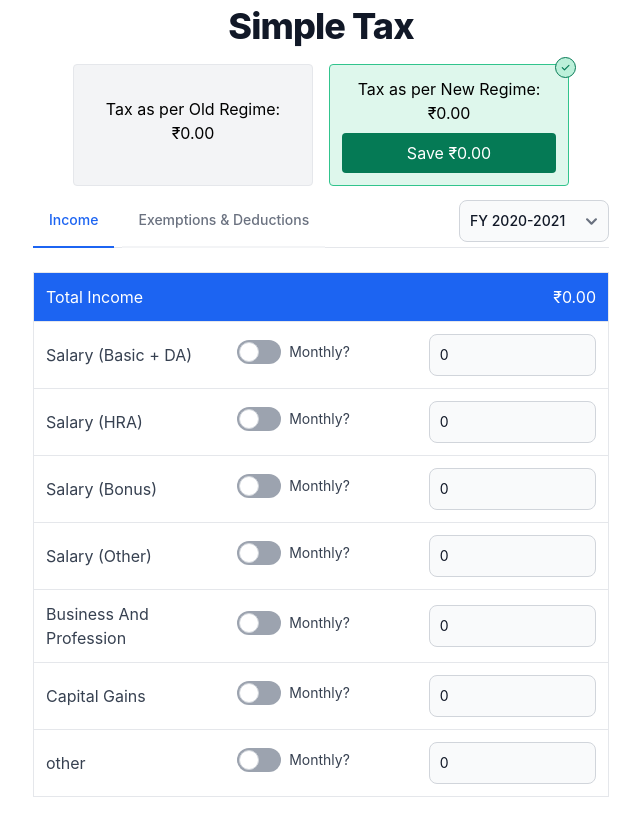
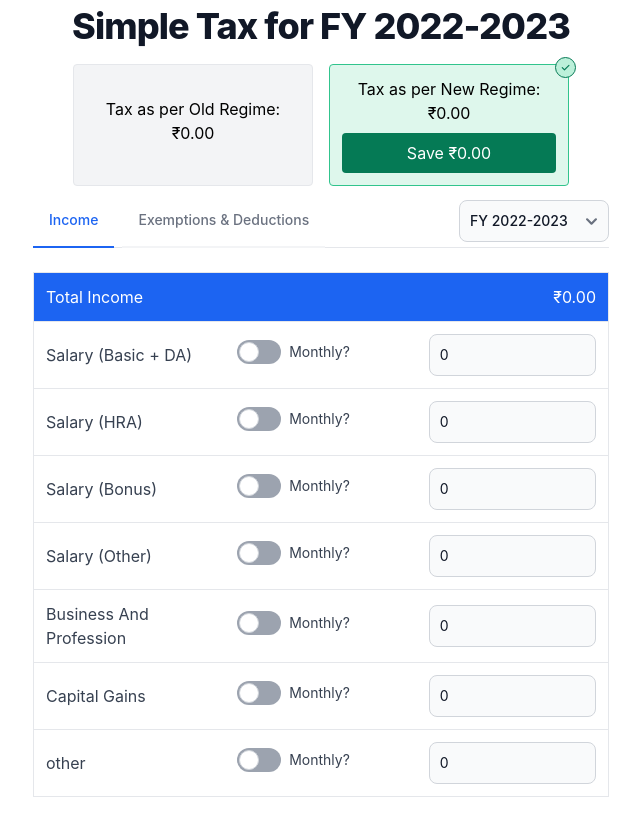
Before and after one commit to jayakrishnancn/easytax, a React (Create React App) app: page / in a window 1280 px wide. Shown: the whole page, without its empty margins (319-959 px from the left). Built offline with nearby package versions, Linux system fonts and the light colour scheme.

Commit message:
added FY year selection - income

```diff
--- a/src/App.tsx
+++ b/src/App.tsx
@@ -1,5 +1,5 @@
 import { useEffect, useState } from "react";
-import { useDispatch } from "react-redux";
+import { useDispatch, useSelector } from "react-redux";
 import "./App.css";
 import Select from "./components/Select";
 import Compare from "./screen/Compare";
@@ -7,25 +7,34 @@ import ExemptionsTab from "./screen/Exemptions";
 import IncomeTab from "./screen/IncomeTab";
 import { getExemptionData } from "./services/exemptions";
 import { getIncomeData } from "./services/income";
+import { RootState } from "./store";
 import { resetExemptions } from "./store/reducers/exemptionsReducer";
 import { resetIncome } from "./store/reducers/incomeReducer";
-import { getAllFY } from "./util/calender";
+import { loadYear } from "./store/reducers/taxYearReducer";
+import { FORMATTED_FY, getAllFY } from "./util/calender";
 
 function App() {
   const [tab, setTab] = useState<number>(0);
+  const year = useSelector((state: RootState) => state.year);
+
   const dispatch = useDispatch();
 
   useEffect(() => {
-    dispatch(resetIncome(getIncomeData()));
+    dispatch(resetIncome(getIncomeData(FORMATTED_FY)));
     dispatch(resetExemptions(getExemptionData()));
   }, [dispatch]);
 
-  const handleYearChange = (value: string) => {};
+  const handleYearChange = (value: string) => {
+    const newIncomeData = getIncomeData(value);
+    dispatch(loadYear(value));
+    dispatch(resetIncome(newIncomeData));
+  };
+
   const AVAILABLE_AY = getAllFY().map((year) => ({ value: year }));
   return (
     <div className="App">
       <h1 className="mt-2 mb-5 font-extrabold tracking-tight leading-none text-gray-900 text-4xl">
-        Simple Tax
+        Simple Tax for {year}
       </h1>
       <Compare />
       <div className="mt-2 max-w-xl mx-auto  border-b border-gray-200 dark:border-gray-700">
@@ -67,7 +76,11 @@ function App() {
             className="ml-auto flex justify-center items-center"
             role="presentation"
           >
-            <Select values={AVAILABLE_AY} onChange={handleYearChange} />
+            <Select
+              defaultValue={FORMATTED_FY}
+              values={AVAILABLE_AY}
+              onChange={handleYearChange}
+            />
           </li>
         </ul>
       </div>
--- a/src/screen/IncomeTab.tsx
+++ b/src/screen/IncomeTab.tsx
@@ -10,6 +10,7 @@ import { calculateTotalIncome } from "../util/incomeUtils";
 
 function IncomeTab() {
   const incomeFields = useSelector((state: RootState) => state.income);
+  const year = useSelector((state: RootState) => state.year);
   const dispatch = useDispatch();
   const getFieldValue = (field: IncomeFieldsEnum) => {
     let value = Number(incomeFields[field].value) || 0;
@@ -21,6 +22,7 @@ function IncomeTab() {
       changeIncomeField({
         field,
         value,
+        year,
       })
     );
   };
@@ -29,6 +31,7 @@ function IncomeTab() {
       changeIncomeField({
         field,
         isMonthly,
+        year,
       })
     );
   };
--- a/src/services/exemptions.ts
+++ b/src/services/exemptions.ts
@@ -1,3 +1,4 @@
+import { FORMATTED_FY } from "../util/calender";
 import { ExemptionFieldsEnum } from "./../enum/exemptionFields";
 
 export const initialDefaultState = {
@@ -28,10 +29,10 @@ enum STORE_KEYS {
   Exemptions = "Exemptions",
 }
 
-export const getExemptionData = () => {
+export const getExemptionData = (year = FORMATTED_FY) => {
   let data = initialDefaultState;
   try {
-    const tmp = localStorage.getItem(STORE_KEYS.Exemptions);
+    const tmp = localStorage.getItem(STORE_KEYS.Exemptions + year);
     if (tmp) {
       data = JSON.parse(tmp);
     }
@@ -40,6 +41,6 @@ export const getExemptionData = () => {
   return data;
 };
 
-export const saveExemptionData = (value: any): void => {
-  localStorage.setItem(STORE_KEYS.Exemptions, JSON.stringify(value));
+export const saveExemptionData = (value: any, year = FORMATTED_FY): void => {
+  localStorage.setItem(STORE_KEYS.Exemptions + year, JSON.stringify(value));
 };
--- a/src/services/income.ts
+++ b/src/services/income.ts
@@ -1,5 +1,6 @@
 import { IncomeFieldsEnum } from "../enum/incomeFields";
 import { IncomeFields } from "../type/income";
+import { FORMATTED_FY } from "../util/calender";
 
 export const initialDefaultState: IncomeFields = {
   [IncomeFieldsEnum.salary_basicDA]: { value: 0, isMonthly: false },
@@ -15,10 +16,10 @@ enum STORE_KEYS {
   Income = "Income",
 }
 
-export const getIncomeData = (): IncomeFields => {
+export const getIncomeData = (year: string = FORMATTED_FY): IncomeFields => {
   let data = initialDefaultState;
   try {
-    const tmp = localStorage.getItem(STORE_KEYS.Income);
+    const tmp = localStorage.getItem(STORE_KEYS.Income + year);
     if (tmp) {
       data = { ...data, ...JSON.parse(tmp) };
     }
@@ -27,6 +28,9 @@ export const getIncomeData = (): IncomeFields => {
   return data;
 };
 
-export const saveIncomeData = (value: IncomeFields): void => {
-  localStorage.setItem(STORE_KEYS.Income, JSON.stringify(value));
+export const saveIncomeData = (
+  value: IncomeFields,
+  year: string = FORMATTED_FY
+): void => {
+  localStorage.setItem(STORE_KEYS.Income + year, JSON.stringify(value));
 };
--- a/src/store/index.ts
+++ b/src/store/index.ts
@@ -1,11 +1,13 @@
 import { configureStore } from "@reduxjs/toolkit";
 import exemptionsReducer from "./reducers/exemptionsReducer";
 import incomeReducer from "./reducers/incomeReducer";
+import taxYearReducer from "./reducers/taxYearReducer";
 
 const store = configureStore({
   reducer: {
     income: incomeReducer,
     exemptions: exemptionsReducer,
+    year: taxYearReducer,
   },
 });
 
--- a/src/store/reducers/incomeReducer.ts
+++ b/src/store/reducers/incomeReducer.ts
@@ -1,5 +1,6 @@
 import { createSlice } from "@reduxjs/toolkit";
 import { initialDefaultState, saveIncomeData } from "../../services/income";
+import { FORMATTED_FY } from "../../util/calender";
 import { ChangeIncomeFieldAction, InitializeIncomeAction } from "./type";
 
 export const incomeSlice = createSlice({
@@ -14,12 +15,13 @@ export const incomeSlice = createSlice({
         field,
         value = state[field].value,
         isMonthly = state[field].isMonthly,
+        year = FORMATTED_FY,
       } = action.payload;
       const newState = {
         ...state,
         [field]: { ...state[field], value, isMonthly },
       };
-      saveIncomeData(newState);
+      saveIncomeData(newState, year);
       return newState;
     },
   },
--- /dev/null
+++ b/src/store/reducers/taxYearReducer.ts
@@ -0,0 +1,21 @@
+import { createSlice } from "@reduxjs/toolkit";
+import { FORMATTED_FY } from "../../util/calender";
+
+export type taxYearAction = {
+  payload: string;
+  type: string;
+};
+
+export const taxYearSlice = createSlice({
+  name: "year",
+  initialState: FORMATTED_FY,
+  reducers: {
+    loadYear: (state, action: taxYearAction) => {
+      return action.payload;
+    },
+  },
+});
+
+export const { loadYear } = taxYearSlice.actions;
+
+export default taxYearSlice.reducer;
--- a/src/store/reducers/type.ts
+++ b/src/store/reducers/type.ts
@@ -13,6 +13,7 @@ export type ChangeIncomeFieldAction = {
     field: IncomeFieldsEnum;
     value?: number | string | boolean;
     isMonthly?: boolean;
+    year?: string;
   };
   type: string;
 };
--- a/src/util/calender.ts
+++ b/src/util/calender.ts
@@ -2,7 +2,7 @@ export function getAllFY() {
   const fy = [];
   let currentYear = getcurrentFY();
 
-  for (let year = 2020; year <= currentYear; year++) {
+  for (let year = currentYear; year >= 2020; year--) {
     fy.push(`FY ${year}-${year + 1}`);
   }
 
@@ -20,7 +20,5 @@ export function getcurrentFY() {
   return currentYear;
 }
 
-export function formattedFY() {
-  const year = getcurrentFY();
-  return `FY ${year}-${year + 1}`;
-}
+const year = getcurrentFY();
+export const FORMATTED_FY = `FY ${year}-${year + 1}`;
```
